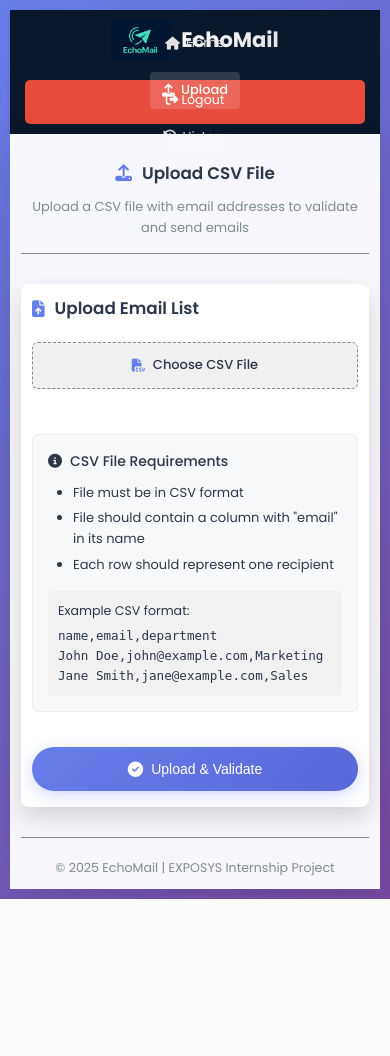
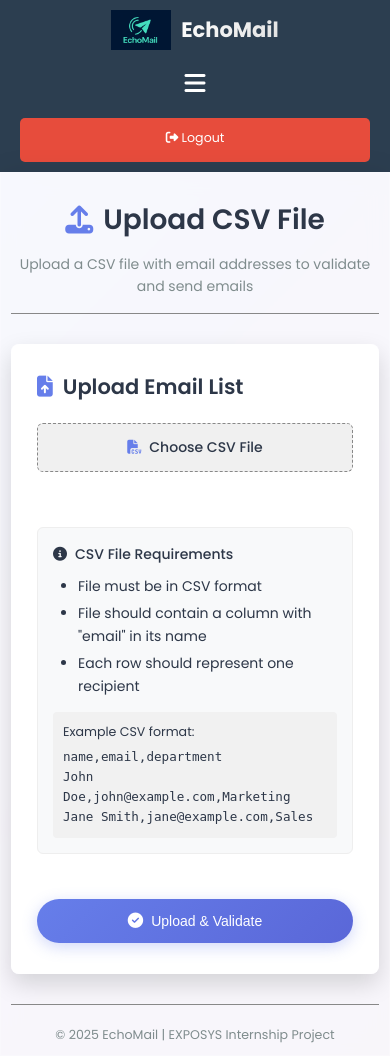
Before and after one commit to Aarnav17ai/EchoMail-Exposys, a Flask app: page /upload-page in a window 390 px wide. Before the commit the page ends 899 px from the top, so only its background shows below. Run offline with Flask 3, Linux system fonts and the light colour scheme; the visitor is signed in with stand-in values (Sample User, id 1); parts of the project's set-up code (start-up, migrations or seed data) failed here and were passed over.

Commit message:
Increased responsiveness

```diff
--- a/static/css/style.css
+++ b/static/css/style.css
@@ -919,99 +919,105 @@
 }
 
 
-/* =========================================
-   MOBILE RESPONSIVE FIXES
-   ========================================= */
-   @media (max-width: 768px) {
-    body {
-        font-size: 14px;
-        padding: 10px;
+/* ==========================================================================
+   Header & Navigation Styles
+   ========================================================================== */
+
+/* Main Header Container */
+.app-header {
+    display: flex;
+    justify-content: space-between; /* Aligns logo and nav to opposite ends */
+    align-items: center;
+    padding: 10px 20px;
+    background-color: #2c3e50; /* Adjust color as needed */
+    color: white;
+    position: relative; /* Needed for positioning the mobile menu */
+}
+
+/* Logo styling */
+.logo-container {
+    display: flex;
+    align-items: center;
+}
+
+.logo {
+    height: 40px;
+    margin-right: 10px;
+}
+
+/* Hamburger Menu Button (Hidden on Desktop) */
+.navbar-toggle {
+    display: none; /* Hidden by default */
+    background: none;
+    border: none;
+    color: white;
+    font-size: 24px;
+    cursor: pointer;
+}
+
+/* Main Navigation Links (for Desktop) */
+.main-nav {
+    display: flex; /* Display nav links horizontally on desktop */
+}
+
+.main-nav ul {
+    display: flex;
+    list-style-type: none;
+    margin: 0;
+    padding: 0;
+    align-items: center;
+}
+
+.main-nav li a {
+    padding: 10px 15px;
+    color: white;
+    text-decoration: none;
+    display: block;
+    transition: background-color 0.3s;
+}
+
+.main-nav li a:hover {
+    background-color: #4CAF50; /* Hover effect */
+    border-radius: 4px;
+}
+
+/* ==========================================================================
+   Mobile Responsive Styles (for screens 768px and smaller)
+   ========================================================================== */
+@media (max-width: 768px) {
+    /* Show the hamburger button on mobile */
+    .navbar-toggle {
+        display: block;
     }
 
-    header, footer {
-        text-align: center;
+    /* Hide the horizontal navigation links */
+    .main-nav {
+        display: none; /* Hide the nav container */
+        position: absolute;
+        top: 100%; /* Position it right below the header */
+        left: 0;
+        width: 100%;
+        background-color: #34495e; /* Background for the dropdown menu */
     }
 
-    .container {
-        padding: 10px;
-        max-width: 100%;
+    /* This class is added by JavaScript to show the menu */
+    .main-nav.show {
+        display: block;
     }
 
-    /* Stack form fields vertically */
-    form, .form-row {
-        display: flex;
-        flex-direction: column;
-        gap: 10px;
+    /* Style the list for vertical display */
+    .main-nav ul {
+        flex-direction: column; /* Stack links vertically */
+        width: 100%;
     }
 
-    input[type="text"],
-    input[type="email"],
-    input[type="file"],
-    textarea,
-    select,
-    button {
+    .main-nav li {
         width: 100%;
-        box-sizing: border-box;
+        text-align: center;
+        border-top: 1px solid #4a627a;
     }
 
-    /* Make buttons full-width */
-    .btn {
-        width: 100%;
-        text-align: center;
-    }
-
-    /* Adjust file upload box */
-    .file-upload-box {
-        flex-direction: column;
-        text-align: center;
-        padding: 15px;
-    }
-
-    /* Email results & composer stacking */
-    #validationResults, #emailComposer {
-        flex-direction: column;
-    }
-
-    /* History table responsiveness */
-    table {
-        display: block;
-        width: 100%;
-        overflow-x: auto;
-        -webkit-overflow-scrolling: touch;
-    }
-
-    table th, table td {
-        white-space: nowrap;
-    }
-
-    /* Reduce padding in sections */
-    section {
-        padding: 10px;
-    }
-
-    /* Toast notifications size fix */
-    #toast-container {
-        left: 50%;
-        transform: translateX(-50%);
-        width: 90%;
+    .main-nav li:first-child {
+        border-top: none;
     }
 }
-
-@media (max-width: 480px) {
-    body {
-        font-size: 13px;
-    }
-
-    h1, h2, h3 {
-        font-size: 1.2rem;
-    }
-
-    .btn {
-        font-size: 0.9rem;
-        padding: 10px;
-    }
-
-    input, textarea, select {
-        font-size: 0.9rem;
-    }
-}
--- a/static/js/script.js
+++ b/static/js/script.js
@@ -516,3 +516,12 @@
         });
     }
 });
+
+document.addEventListener("DOMContentLoaded", function () {
+    const toggleButton = document.getElementById("navbarToggle");
+    const navbarLinks = document.getElementById("navbarLinks");
+
+    toggleButton.addEventListener("click", () => {
+        navbarLinks.classList.toggle("show");
+    });
+});
--- a/templates/upload.html
+++ b/templates/upload.html
@@ -5,9 +5,7 @@
     <meta name="viewport" content="width=device-width, initial-scale=1.0">
     <title>Upload CSV - EchoMail</title>
     <link rel="stylesheet" href="{{ url_for('static', filename='css/style.css') }}">
-    <!-- Font Awesome for icons -->
     <link rel="stylesheet" href="https://cdnjs.cloudflare.com/ajax/libs/font-awesome/6.4.0/css/all.min.css">
-    <!-- Google Font -->
     <link href="https://fonts.googleapis.com/css2?family=Poppins:wght@300;400;500;600;700&display=swap" rel="stylesheet">
 </head>
 <body>
@@ -16,7 +14,10 @@
             <img src="{{ url_for('static', filename='images/echomail-logo.png') }}" alt="EchoMail Logo" class="logo">
             <span class="logo-text">EchoMail</span>
         </div>
-        <nav class="main-nav">
+        <button class="navbar-toggle" id="navbarToggle">
+            <i class="fas fa-bars"></i>
+        </button>
+        <nav class="main-nav" id="navbarLinks">
             <ul>
                 <li><a href="{{ url_for('index') }}"><i class="fas fa-home"></i> Home</a></li>
                 <li class="active"><a href="{{ url_for('upload_page') }}"><i class="fas fa-upload"></i> Upload</a></li>
@@ -37,7 +38,6 @@
         </header>
 
         <main>
-            <!-- File Upload Section -->
             <section class="upload-section">
                 <h2><i class="fas fa-file-upload"></i> Upload Email List</h2>
                 <form id="uploadForm" action="/upload" method="POST" enctype="multipart/form-data">
@@ -63,25 +63,21 @@
                 </form>
             </section>
 
-            <!-- Email Validation Results Section (initially hidden) -->
             <section id="validationResults" class="results-section hidden">
                 <div class="results-container">
                     <div class="valid-emails">
                         <h3><i class="fas fa-check"></i> Valid Emails (<span id="validCount">0</span>)</h3>
                         <div class="email-list" id="validEmails">
-                            <!-- Valid emails will be displayed here -->
-                        </div>
+                            </div>
                     </div>
                     <div class="invalid-emails">
                         <h3><i class="fas fa-times"></i> Invalid Emails (<span id="invalidCount">0</span>)</h3>
                         <div class="email-list" id="invalidEmails">
-                            <!-- Invalid emails will be displayed here -->
-                        </div>
+                            </div>
                     </div>
                 </div>
             </section>
 
-            <!-- Email Composer Section (initially hidden) -->
             <section id="emailComposer" class="composer-section hidden">
                 <h2><i class="fas fa-edit"></i> Compose Email</h2>
                 <form id="emailForm" action="/send" method="POST">
@@ -107,8 +103,7 @@
                                 <input type="file" id="attachments" name="attachments" multiple>
                             </div>
                             <div id="filePreviews" class="file-previews">
-                                <!-- Selected files will be displayed here -->
-                            </div>
+                                </div>
                         </div>
                         <small class="helper-text">Max 10MB total attachment size. Max 5 files.</small>
                     </div>
@@ -119,7 +114,6 @@
                 </form>
             </section>
 
-            <!-- Status Section -->
             <section id="statusSection" class="status-section hidden">
                 <div id="statusMessage"></div>
                 <div class="progress-container">
```
Also changed, not shown: templates/history.html (+4 -4 lines), templates/index.html (+10 -6 lines).
